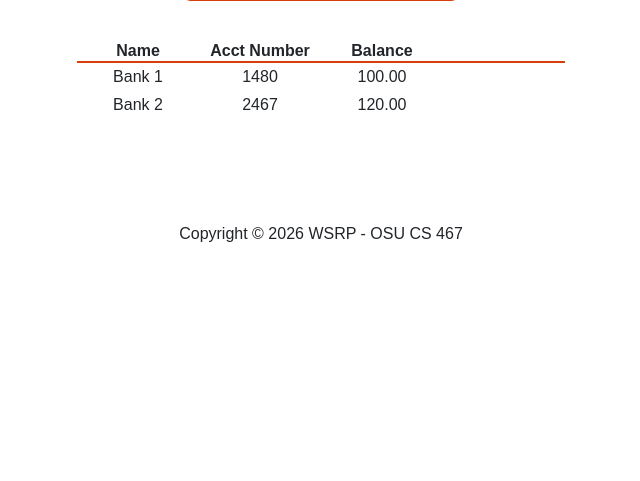
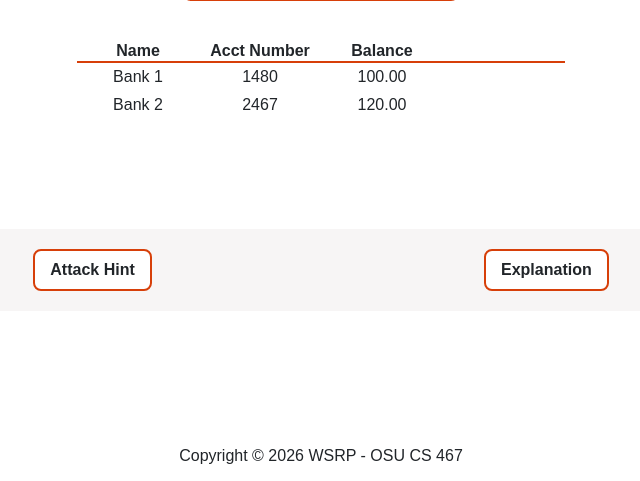
Before and after one commit to burkeOSU/cs467wsrp, a Flask app: page /accounts in a window 1280 px wide. Shown: the part 349-830 px from the top of the page, without its empty margins (319-959 px from the left). Before the commit the page ends 591 px from the top, so only its background shows below. Run offline with Flask 3, Linux system fonts and the light colour scheme.

Commit message:
Add hint buttons to accounts, admin and login

```diff
--- a/templates/accounts.html
+++ b/templates/accounts.html
@@ -32,8 +32,7 @@
                 <td>{{ acct.name }}</td>
                 <td>{{ acct.number }}</td>
                 <td>{{ acct.balance }}</td>
-                <td><a
-                        href="{{ url_for('account.edit_account', id=acct.id) }}">&#9998;</a></td>
+                <td><a href="{{ url_for('account.edit_account', id=acct.id) }}">&#9998;</a></td>
             </tr>
             {% endfor %}
             {% else %}
@@ -59,4 +58,13 @@
     </div>
     {% endif %}
 </div>
+{% include 'components/hint.html' %}
+<div class="lowerSection">
+    <div id="hintContent" class="content">
+        <p>This is hint content.</p>
+    </div>
+    <div id="explainContent" class="content">
+        <p>This is explanation content.</p>
+    </div>
+</div>
 {% endblock content %}
--- a/templates/login.html
+++ b/templates/login.html
@@ -32,6 +32,7 @@
     </div>
 </form>
 {% endif %}
+</div>
 {% include 'components/hint.html' %}
 <div class="lowerSection">
     <div id="hintContent" class="content">
```
Also changed, not shown: templates/admin.html (indentation only).
